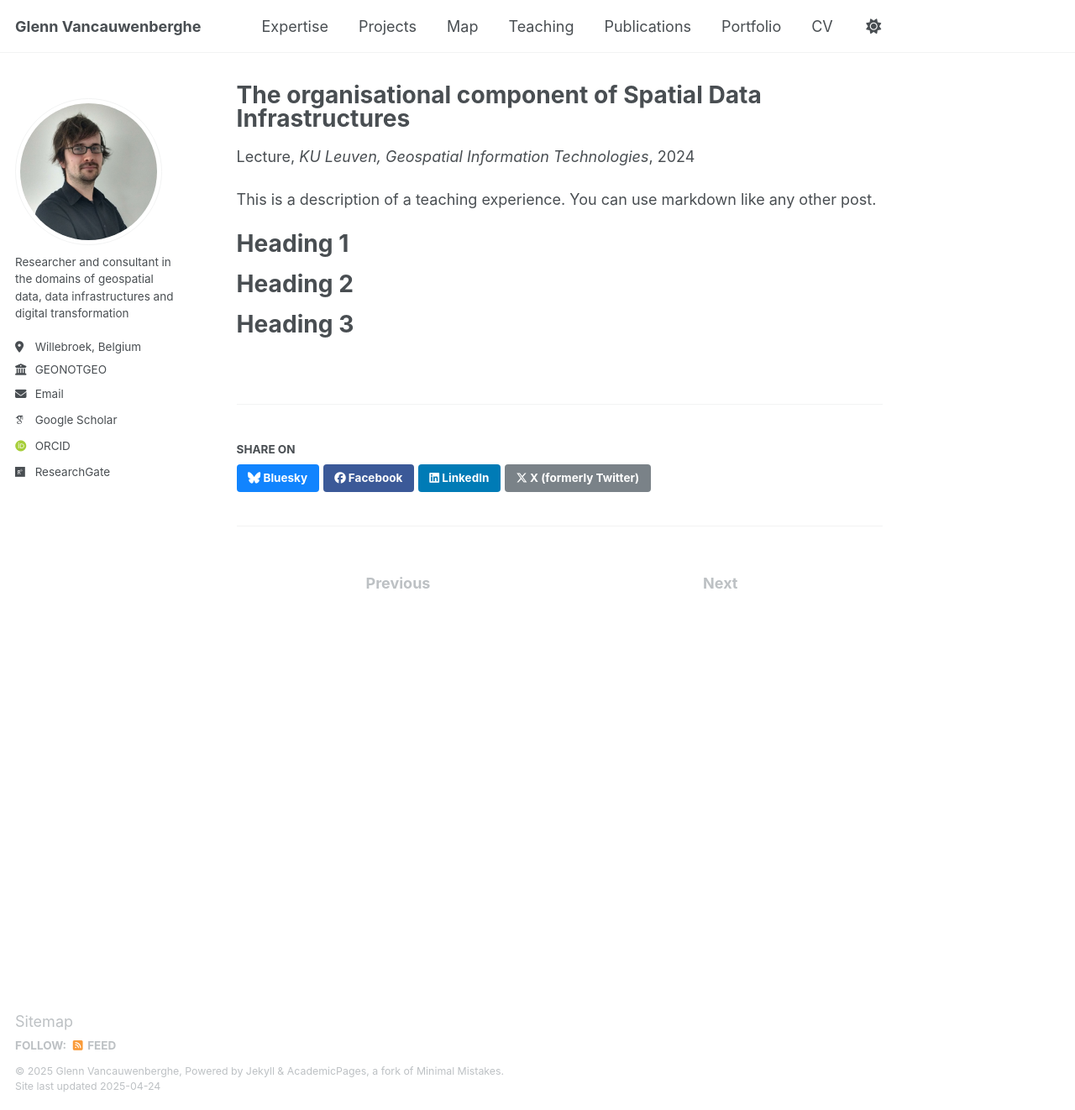
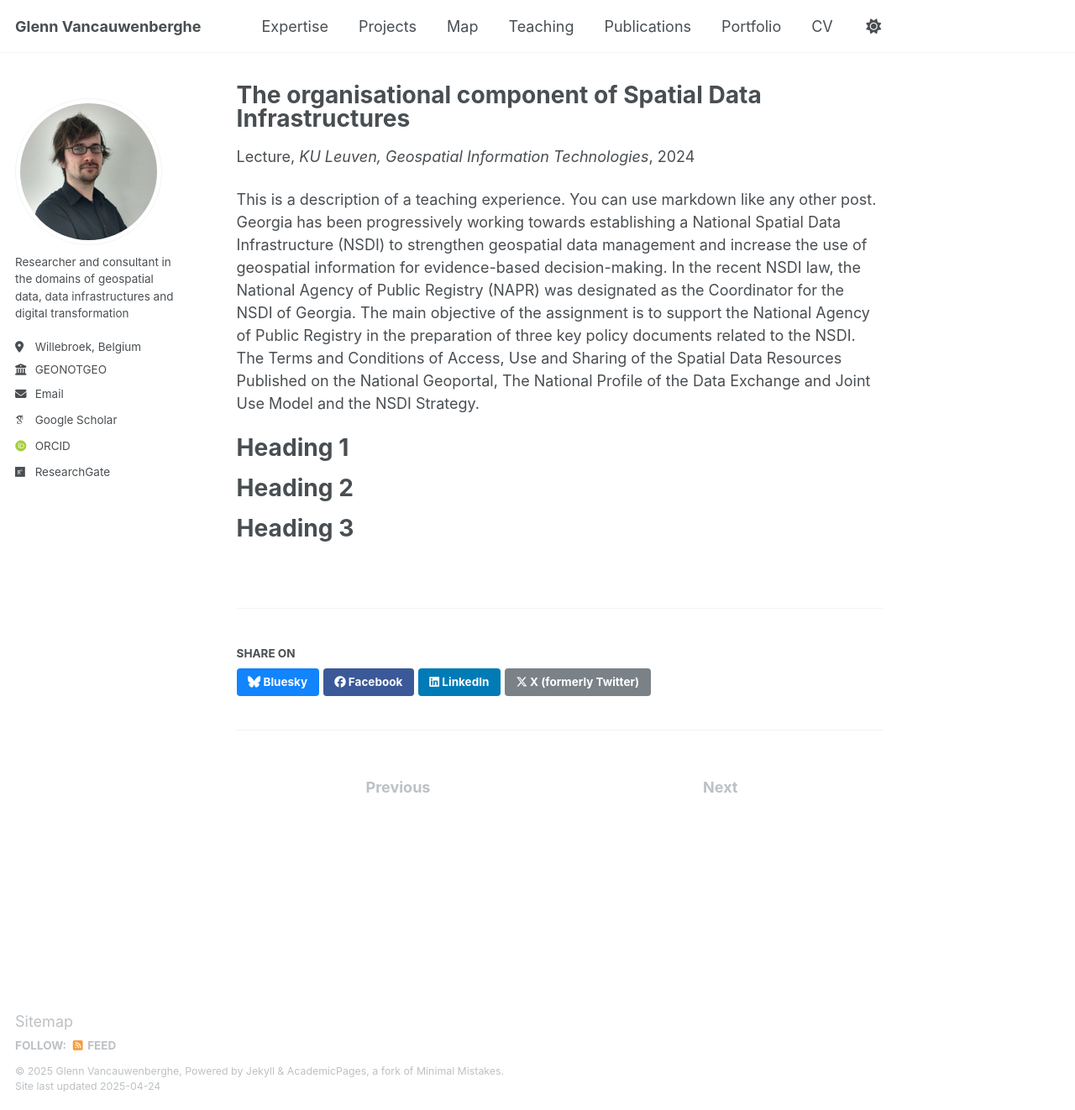
Before and after one commit to GVancauwenberghe/gvancauwenberghe.github.io, a Jekyll site: the page built from _teaching/2014-spring-teaching-1.md, in a window 1280 px wide and 1322 px high. Shown: the whole window at 84% size. Built offline with Jekyll 4.4.1, drawn with Linux system fonts in a browser that asks for light colours; some web fonts are replaced.

Commit message:
Update 2014-spring-teaching-1.md

```diff
--- a/_teaching/2014-spring-teaching-1.md
+++ b/_teaching/2014-spring-teaching-1.md
@@ -8,7 +8,7 @@
 location: "Leuven, Belgium"
 ---
 
-This is a description of a teaching experience. You can use markdown like any other post.
+This is a description of a teaching experience. You can use markdown like any other post. Georgia has been progressively working towards establishing a National Spatial Data Infrastructure (NSDI) to strengthen geospatial data management and increase the use of geospatial information for evidence-based decision-making. In the recent NSDI law, the National Agency of Public Registry (NAPR) was designated as the Coordinator for the NSDI of Georgia. The main objective of the assignment is to support the National Agency of Public Registry in the preparation of three key policy documents related to the NSDI. The Terms and Conditions of Access, Use and Sharing of the Spatial Data Resources Published on the National Geoportal, The National Profile of the Data Exchange and Joint Use Model and the NSDI Strategy.
 
 Heading 1
 ======
```
